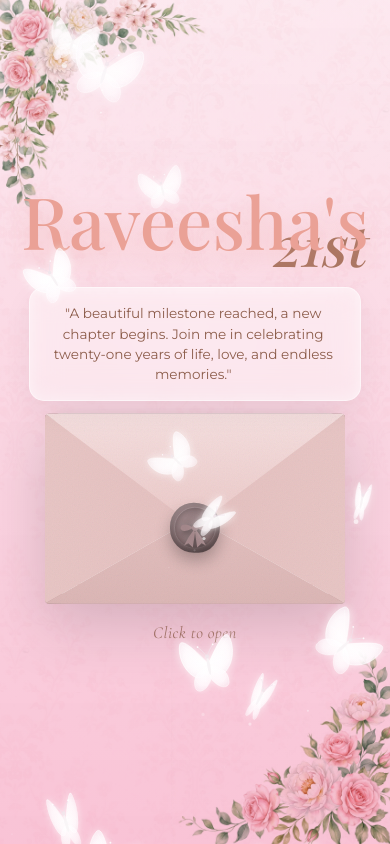
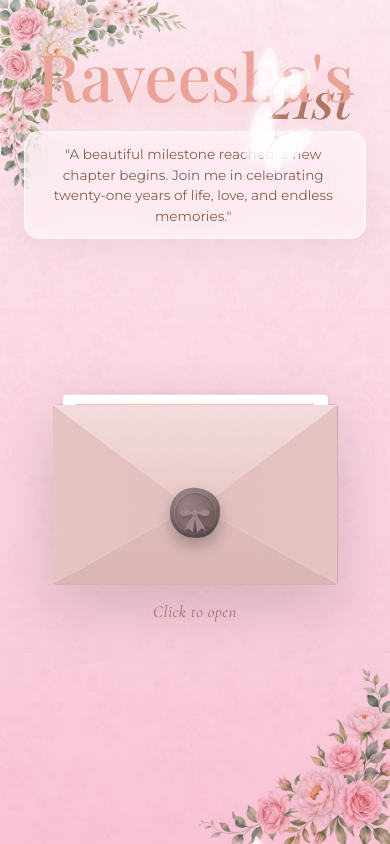
Before and after one commit to SethumDamsavi/Birthday-invitation, a React (Vite) app: page / in a window 390 px wide. Built offline with nearby package versions, Linux system fonts and the light colour scheme; a web font is replaced by a local one.

Commit message:
Update butterfly count and refine responsive envelope styling

```diff
--- a/src/App.css
+++ b/src/App.css
@@ -434,21 +434,68 @@ body {
 }
 .envelope.open .css-wax-seal { opacity: 0; transform: translate(-50%, -50%) scale(0.5); }
 
-@media (max-width: 600px) {
-  .intro-name { font-size: 4.5rem; margin-bottom: -10px; }
-  .intro-age { font-size: 3.5rem; margin-top: -30px; margin-right: 5px; }
+@media (max-width: 768px) {
+  .envelope-intro-screen {
+    justify-content: flex-start;
+    padding: max(40px, 6vh) 15px max(25px, 4vh);
+  }
+  .intro-text-section {
+    margin-top: 0;
+    margin-bottom: 12px;
+    width: 100%;
+    flex-shrink: 0;
+  }
+  .intro-header {
+    margin-top: 0;
+    margin-bottom: 8px;
+  }
+  .intro-name {
+    font-size: 4.5rem;
+    margin-bottom: -10px;
+  }
+  .intro-age {
+    font-size: 3.5rem;
+    margin-top: -30px;
+    margin-right: 5px;
+  }
   .intro-invited { font-size: 0.7rem; letter-spacing: 3px; margin-bottom: 5px; }
-  .intro-quote-modern { padding: 15px 20px; border-radius: 15px; width: 95%; }
+  .intro-quote-modern { padding: 14px 20px; border-radius: 15px; width: 95%; max-width: 420px; }
   .quote-word { font-size: 0.85rem; line-height: 1.5; }
+  .intro-envelope-container {
+    margin-top: auto;
+    margin-bottom: auto;
+    flex-shrink: 0;
+  }
   .envelope { width: 300px; height: 190px; }
   .flap-flowers { width: 40px; bottom: 30px; }
   .css-wax-seal { width: 50px; height: 50px; }
   .css-wax-seal span { font-size: 1.6rem; }
   .css-monogram { width: 45px; height: 45px; bottom: 10px; right: 10px; }
   .css-monogram span { font-size: 1.4rem; }
-  .intro-floral-top { width: 60vw; top: -15px; left: -15px; max-width: 300px; }
-  .intro-floral-bottom { width: 60vw; bottom: -15px; right: -15px; max-width: 300px; }
-  .envelope-click-prompt { margin-top: 18px; font-size: 1.05rem; }
+  .intro-floral-top { width: 55vw; top: -15px; left: -15px; max-width: 260px; }
+  .intro-floral-bottom { width: 55vw; bottom: -15px; right: -15px; max-width: 260px; }
+  .envelope-click-prompt { margin-top: 16px; font-size: 1.05rem; }
+}
+
+@media (max-width: 480px) {
+  .envelope-intro-screen {
+    padding-top: max(32px, 5vh);
+  }
+  .intro-name {
+    font-size: 4.1rem;
+    margin-bottom: -8px;
+  }
+  .intro-age {
+    font-size: 3.1rem;
+    margin-top: -26px;
+  }
+  .intro-quote-modern {
+    padding: 12px 16px;
+  }
+  .envelope {
+    width: 285px;
+    height: 180px;
+  }
 }
 
 /* ---------- Main Content ---------- */
--- a/src/App.jsx
+++ b/src/App.jsx
@@ -29,7 +29,7 @@ function App() {
       <>
         <CustomCursor />
         <div className="mesh-bg" />
-        <WhiteButterflies count={16} mode="white" />
+        <WhiteButterflies count={3} mode="white" />
         <FloatingPetals />
         <EnvelopeIntro onClick={handleEnvelopeClick} />
       </>
@@ -40,7 +40,7 @@ function App() {
     <>
       <CustomCursor />
       <div className="mesh-bg" />
-      <WhiteButterflies count={20} mode="pink-and-white" />
+      <WhiteButterflies count={3} mode="pink-and-white" />
       <FloatingPetals />
 
       <div className="paper-strip-wrapper">
--- a/src/components/WhiteButterflies.jsx
+++ b/src/components/WhiteButterflies.jsx
@@ -1,6 +1,6 @@
 import { useEffect, useRef } from 'react'
 
-export default function WhiteButterflies({ count = 20, mode = 'pink-and-white' }) {
+export default function WhiteButterflies({ count = 3, mode = 'pink-and-white' }) {
   const canvasRef = useRef(null)
 
   useEffect(() => {
@@ -85,27 +85,27 @@ export default function WhiteButterflies({ count = 20, mode = 'pink-and-white' }
 
       reset(initX, initY) {
         this.x = initX !== undefined ? initX : Math.random() * width
-        this.y = initY !== undefined ? initY : height + Math.random() * 150
+        this.y = initY !== undefined ? initY : height + 20 + Math.random() * 50
 
-        // Speed & trajectory
-        this.baseSpeed = Math.random() * 1.2 + 0.8
-        this.vx = (Math.random() - 0.5) * 1.5
-        this.vy = -(Math.random() * 1.4 + 1.1)
+        // Speed & trajectory: serene, dreamy, graceful flight
+        this.baseSpeed = Math.random() * 0.8 + 0.7
+        this.vx = (Math.random() - 0.5) * 1.2
+        this.vy = -(Math.random() * 0.9 + 0.8)
 
-        // Appearance
-        this.size = Math.random() * 14 + 18 // 18 to 32px scale
-        this.opacity = Math.random() * 0.3 + 0.7 // 0.7 to 1.0
+        // Appearance: elegant, distinct scale
+        this.size = Math.random() * 10 + 22 // 22 to 32px scale
+        this.opacity = Math.random() * 0.2 + 0.8 // 0.8 to 1.0
         this.angle = 0
 
         // Flapping rhythm
         this.flapTime = Math.random() * 10
-        this.flapSpeed = Math.random() * 0.25 + 0.22
+        this.flapSpeed = Math.random() * 0.22 + 0.18
         this.glideDuration = 0
         this.isGliding = false
 
         // Natural wander oscillation
         this.wanderPhase = Math.random() * 100
-        this.wanderSpeed = Math.random() * 0.02 + 0.01
+        this.wanderSpeed = Math.random() * 0.018 + 0.012
 
         this.sparkleTimer = 0
       }
@@ -158,15 +158,15 @@ export default function WhiteButterflies({ count = 20, mode = 'pink-and-white' }
         }
 
         // Wrap around / respawn when moving off screen
-        const padding = 80
+        const padding = 70
         if (
           this.y < -padding ||
           this.x < -padding ||
           this.x > width + padding
         ) {
           this.reset(
-            Math.random() * width,
-            height + Math.random() * 100
+            Math.random() * (width - 100) + 50,
+            height + 20 + Math.random() * 50
           )
         }
       }
@@ -341,9 +341,9 @@ export default function WhiteButterflies({ count = 20, mode = 'pink-and-white' }
       }
     }
 
-    // Initialize flock
+    // Initialize exactly the requested number of butterflies (default 3)
     const butterflies = []
-    const totalButterflies = Math.max(count, Math.min(24, Math.floor(width / 65)))
+    const totalButterflies = Math.max(1, count)
 
     for (let i = 0; i < totalButterflies; i++) {
       let type = null
@@ -352,13 +352,29 @@ export default function WhiteButterflies({ count = 20, mode = 'pink-and-white' }
       } else {
         type = i % 3 === 0 ? 'pink' : i % 3 === 1 ? 'white' : 'pink-white'
       }
-      butterflies.push(
-        new Butterfly(
-          Math.random() * width,
-          Math.random() * height,
-          type
-        )
-      )
+
+      // Space initial positions gracefully across the viewport so they never overlap
+      let initX, initY
+      if (totalButterflies === 3) {
+        if (i === 0) {
+          initX = width * 0.22
+          initY = height * 0.65
+        } else if (i === 1) {
+          initX = width * 0.78
+          initY = height * 0.38
+        } else {
+          initX = width * 0.50
+          initY = height * 0.82
+        }
+      } else {
+        initX = ((i + 0.5) / totalButterflies) * width
+        initY = Math.random() * height
+      }
+
+      const b = new Butterfly(initX, initY, type)
+      b.wanderPhase = i * 42.5 + Math.random() * 5
+      b.flapTime = i * 3.8 + Math.random() * 2
+      butterflies.push(b)
     }
 
     // Mouse / touch interaction
@@ -372,40 +388,29 @@ export default function WhiteButterflies({ count = 20, mode = 'pink-and-white' }
       mousePos.y = null
     }
 
-    // Click/tap burst spawns butterflies
+    // Click/tap interaction: sparkle burst without adding more butterflies (strictly preserves count)
     const handleClick = (e) => {
       const clickX = e.clientX
       const clickY = e.clientY
 
-      if (mode === 'white') {
-        for (let i = 0; i < 2; i++) {
-          const b = new Butterfly(clickX, clickY, 'white')
-          b.vx = (Math.random() - 0.5) * 2.5
-          b.vy = -(Math.random() * 2 + 1.5)
-          butterflies.push(b)
-        }
-        for (let i = 0; i < 6; i++) {
-          sparkles.push(new Sparkle(clickX, clickY, 'white'))
-        }
-      } else {
-        const newPink = new Butterfly(clickX, clickY, 'pink')
-        newPink.vx = (Math.random() - 0.5) * 2.5
-        newPink.vy = -(Math.random() * 2 + 1.5)
-
-        const newWhite = new Butterfly(clickX, clickY, 'white')
-        newWhite.vx = (Math.random() - 0.5) * 2.5
-        newWhite.vy = -(Math.random() * 2 + 1.5)
-
-        butterflies.push(newPink, newWhite)
-
-        for (let i = 0; i < 5; i++) {
-          sparkles.push(new Sparkle(clickX, clickY, 'pink'))
-          sparkles.push(new Sparkle(clickX, clickY, 'white'))
-        }
+      const sparkleCount = 6
+      for (let i = 0; i < sparkleCount; i++) {
+        const color = mode === 'white' ? 'white' : (i % 2 === 0 ? 'pink' : 'pink-white')
+        sparkles.push(new Sparkle(clickX, clickY, color))
       }
 
-      if (butterflies.length > totalButterflies + 8) {
-        butterflies.splice(0, 2)
+      // Nearby butterflies gently flutter away with a pleasant impulse
+      for (let i = 0; i < butterflies.length; i++) {
+        const b = butterflies[i]
+        const dx = b.x - clickX
+        const dy = b.y - clickY
+        const dist = Math.hypot(dx, dy)
+        if (dist < 180 && dist > 0) {
+          b.vx += (dx / dist) * 1.6
+          b.vy += (dy / dist) * 1.6
+          b.isGliding = false
+          b.flapSpeed = 0.32
+        }
       }
     }
 
```
